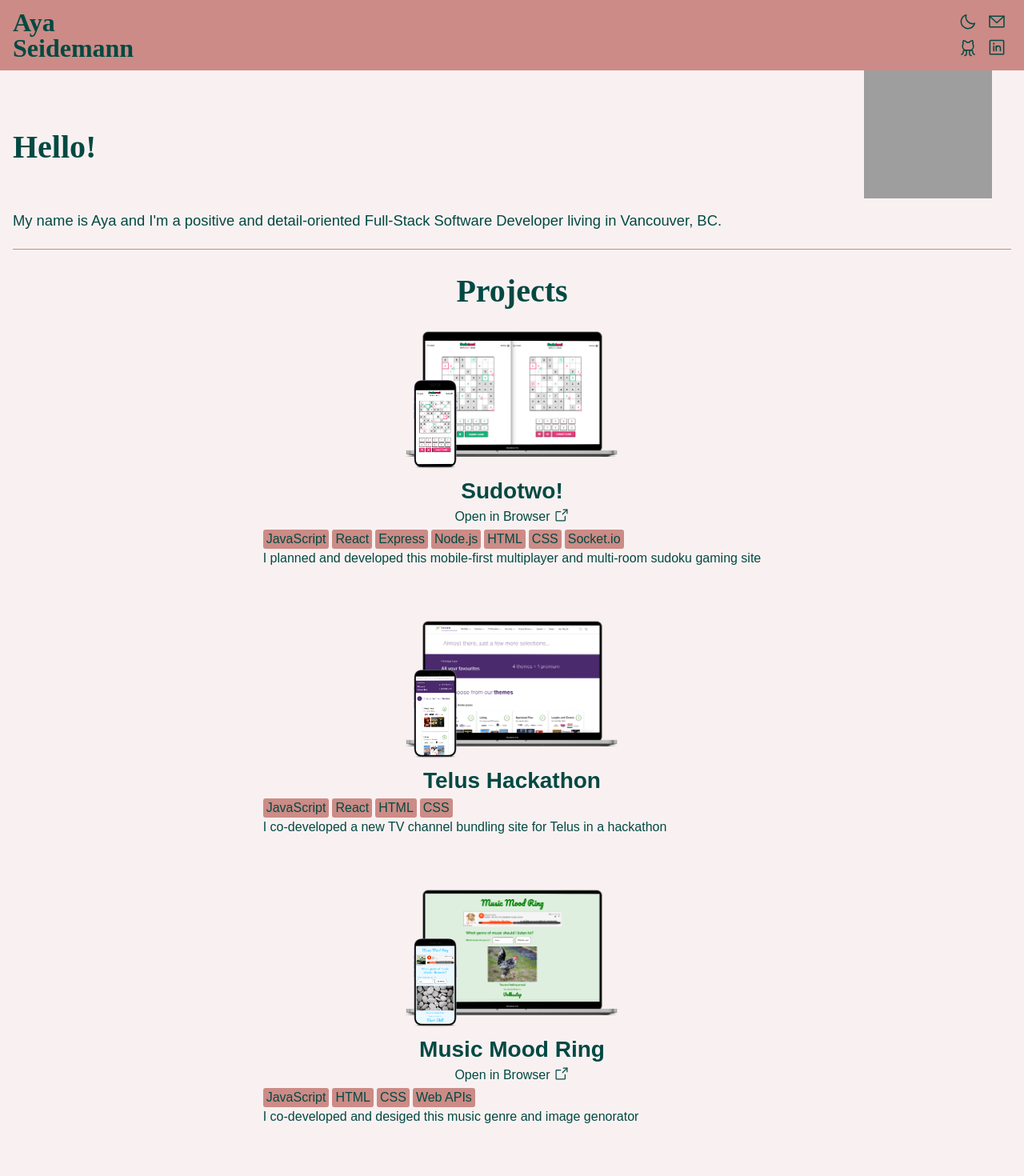
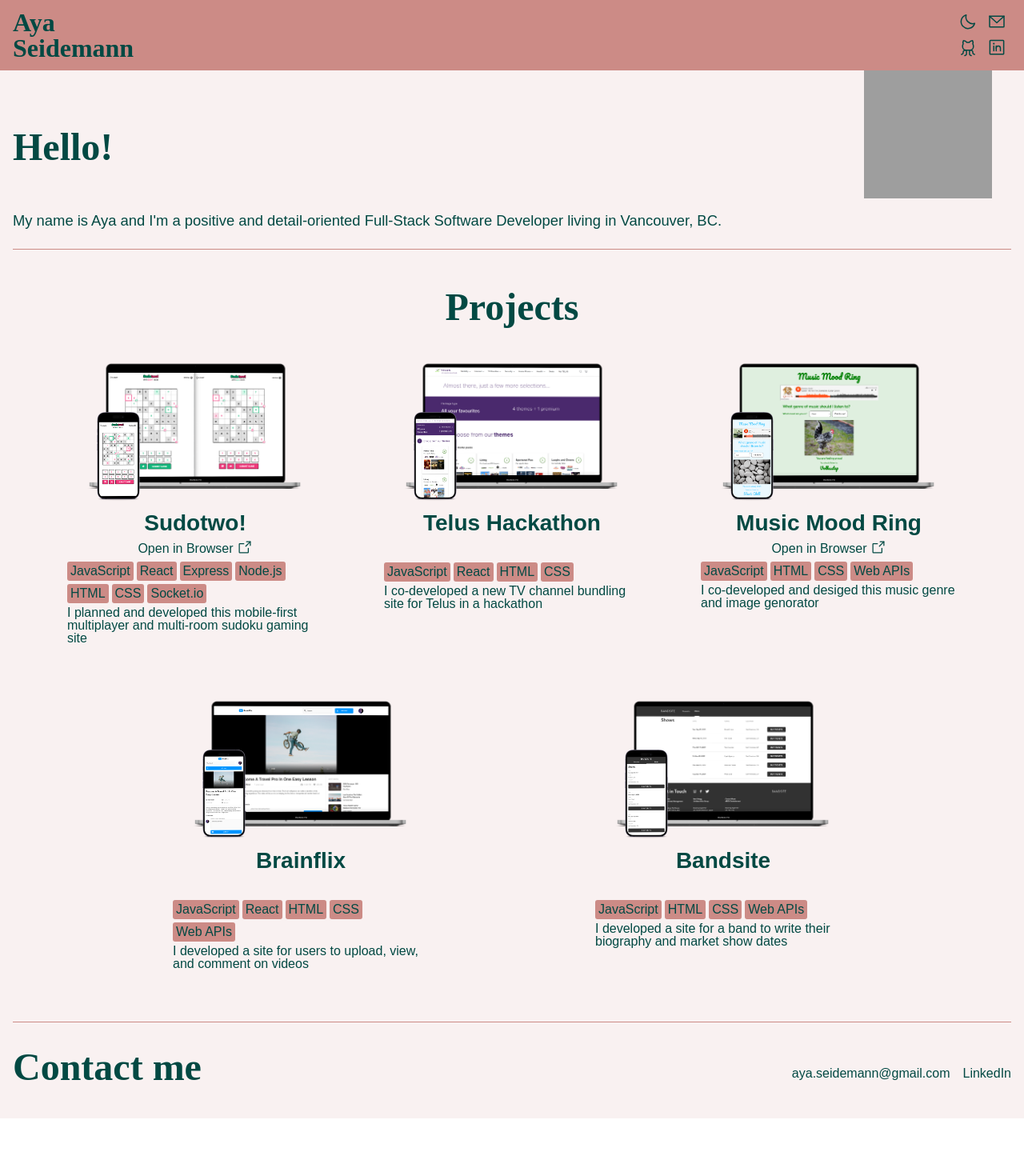
Before and after one commit to ayaseidemann/aya-portfolio, a React (Create React App) app: page / in a window 1280 px wide. Shown: the top 1470 px of the page at 80% size. After the commit the page ends 1398 px from the top, so only its background shows below. Built offline with nearby package versions, Linux system fonts and the light colour scheme; grey boxes are pictures that could not be loaded.

Commit message:
add tablet formatting

```diff
--- a/src/components/Bio/Bio.scss
+++ b/src/components/Bio/Bio.scss
@@ -27,8 +27,10 @@
         font-family: $header-font;
         font-weight: 600;
         font-size: 2.5rem;
-        // z-index: 10;
 
+        @include tablet {
+            font-size: 3rem;
+        }
 
         &--wrapper {
             height: 10rem;
--- a/src/components/Contact/Contact.scss
+++ b/src/components/Contact/Contact.scss
@@ -15,20 +15,33 @@
     transition: all 1s;
     padding: 1rem;
     color: $dark-accent;
+    display: flex;
+    flex-direction: column;
+    align-items: center;
 
+    @include tablet {
+        flex-direction: row;
+        justify-content: space-between;
+    }
 
     &__title {
         font-family: $header-font;
         font-weight: 600;
-        text-align: center;
         font-size: 2.5rem;
         margin-bottom: 1.5rem;
+
+        @include tablet {
+            text-align: left;
+            font-size: 3rem;
+        }
     }
 
     &__links {
-        display: flex;
-        justify-content: center;
         margin-bottom: 0.5rem;
+
+        @include tablet {
+            justify-content: flex-end;
+        }
     }
 
     &__link {
--- a/src/components/Projects/Projects.js
+++ b/src/components/Projects/Projects.js
@@ -50,7 +50,7 @@ function Projects() {
                         <img className='card__laptop' src={telusLaptop} alt='telus'/>
                     </div>
                     <div className='card__text'>
-                        <h3 className='card__title'>Telus Hackathon</h3>
+                        <h3 className='card__title card__title--not-linked'>Telus Hackathon</h3>
                         <div className='card__tags'>
                             <span className='card__tag'>JavaScript</span>
                             <span className='card__tag'>React</span>
@@ -87,7 +87,7 @@ function Projects() {
                         <img className='card__laptop' src={brainflixLaptop} alt='brainflix'/>
                     </div>
                     <div className='card__text'>
-                        <h3 className='card__title'>Brainflix</h3>
+                        <h3 className='card__title card__title--not-linked'>Brainflix</h3>
                         <div className='card__tags'>
                             <span className='card__tag'>JavaScript</span>
                             <span className='card__tag'>React</span>
@@ -104,7 +104,7 @@ function Projects() {
                         <img className='card__laptop' src={bandLaptop} alt='bandsite'/>
                     </div>
                     <div className='card__text'>
-                        <h3 className='card__title'>Bandsite</h3>
+                        <h3 className='card__title card__title--not-linked'>Bandsite</h3>
                         <div className='card__tags'>
                             <span className='card__tag'>JavaScript</span>
                             <span className='card__tag'>HTML</span>
--- a/src/components/Projects/Projects.scss
+++ b/src/components/Projects/Projects.scss
@@ -46,6 +46,11 @@
         font-size: 2.5rem;
         // position: sticky;
         // top: 6rem;
+
+        @include tablet {
+            font-size: 3rem;
+            margin: 1rem;
+        }
     }
 
     &__section {
@@ -54,6 +59,12 @@
         flex-direction: column;
         padding-bottom: 1.5rem;
         border-bottom: 1px solid $light-background;
+
+        @include tablet {
+            flex-direction: row;
+            flex-wrap: wrap;
+            justify-content: space-evenly;
+        }
     }
 }
 
@@ -62,6 +73,10 @@
     flex-direction: column;
     border-radius: 5px;
     margin: 0 0.5rem 2.5rem 0.5rem;
+
+    @include tablet {
+        max-width: 20rem;
+    }
 
     &__images {
         display: flex;
@@ -97,6 +112,12 @@
 
         &--linked {
             margin: -1rem 0 0.2rem 0;
+        }
+
+        @include tablet {
+            &--not-linked {
+                margin-bottom: 2.2rem;
+            }
         }
     }
 
```
